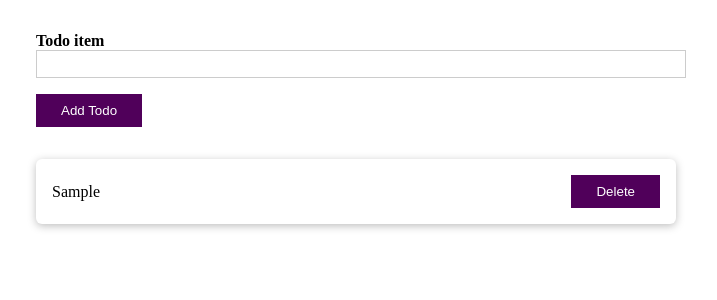
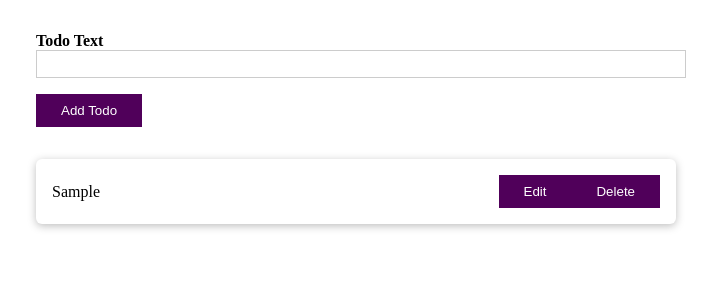
Before and after one commit to shubhanginaik/react_typescript_app, a React (Create React App) app: page / in a window 1280 px wide. Both pictures are taken after typing "Sample" into the empty fields and a click on the button "Add Todo". Shown: the top 300 px of the page, without its empty margins (284-1001 px from the left). Built offline with nearby package versions, Linux system fonts and the light colour scheme.

Commit message:
added edit functionality

```diff
--- a/src/App.tsx
+++ b/src/App.tsx
@@ -1,32 +1,77 @@
-import React,{useState} from 'react';
+import React, { useState } from 'react';
 
 import TodoList from './components/TodoList';
 import NewTodo from './components/NewTodo';
-import {Todo} from './todo.modal';
+import { Todo } from './todo.modal';
 
-const App: React.FC=() =>{
-  //const todos= useState([]);
-  //const todos= [{id:'t1', text: 'Walk 10km'}];
-  const [todos,setTodos]=useState<Todo[]>([]);
-  const todoAddHandler = (text:string) => {
-    setTodos((prevTodos)=>[
-      ...prevTodos,
-    {id: Math.random().toString(), text:text},]);
-  }
+const App: React.FC = () => {
+  const [todoState, setTodoState] = useState<string>('add');
+  const [todo, setTodo] = useState<Todo>({ id: '', text: '' });
+  const [todos, setTodos] = useState<Todo[]>([]);
 
-  const todoDeleteHandler=(todoId: string)=>{
-    setTodos((prevTodos)=>{
-      return prevTodos.filter((todo)=> todo.id !== todoId)
-    })
-  }
-return (
-<div className="App">
-{/* A component that adds todos */}
-<NewTodo onAddTodo={todoAddHandler}/>
-<TodoList items={todos} onDeleteTodo={todoDeleteHandler} />
+  const onSubmitTodo = (text: string) => {
+    if (todoState === 'edit') {
+      setTodos((prevTodos) => {
+        return prevTodos.map((prevTodo) => {
+          if (prevTodo.id === todo.id) {
+            return todo;
+          } else {
+            return prevTodo;
+          }
+        });
+      });
+    } else {
+      setTodos((prevTodos) => [
+        ...prevTodos,
+        { id: Math.random().toString(), text: text },
+      ]);
+    }
+    setTodo((prevTodo) => {
+      return { ...prevTodo, id: '', text: '' };
+    });
+    setTodoState(() => {
+      return '';
+    });
+  };
 
-  </div>
-  )
-}
+  const todoChangeHandler = (text: string) => {
+    setTodo((prevTodo) => {
+      return { ...prevTodo, text: text };
+    });
+  };
+
+  const todoEditHandler = (id: string) => {
+    setTodo((prevTodo) => {
+      const todo = todos.filter((todo) => todo.id === id);
+      const text = todo.length ? todo[0].text : '';
+      return { ...prevTodo, id: id, text: text };
+    });
+    setTodoState(() => {
+      return 'edit';
+    });
+  };
+
+  const todoDeleteHandler = (todoId: string) => {
+    setTodos((prevTodos) => {
+      return prevTodos.filter((prevTodo) => prevTodo.id !== todoId);
+    });
+  };
+
+  return (
+    <div className="App">
+      <NewTodo
+        text={todo.text}
+        state={todoState}
+        onChangeTodo={todoChangeHandler}
+        onSubmitTodo={onSubmitTodo}
+      />
+      <TodoList
+        items={todos}
+        onEditTodo={todoEditHandler}
+        onDeleteTodo={todoDeleteHandler}
+      />
+    </div>
+  );
+};
 
 export default App;
--- a/src/components/NewTodo.tsx
+++ b/src/components/NewTodo.tsx
@@ -1,29 +1,46 @@
-import React,{useRef} from 'react';
+import React, { useRef } from 'react';
 
-import './NewTodo.css'
+import './NewTodo.css';
+
 type NewTodoProps = {
-    onAddTodo:(todoText:string) => void;//function type
+  state: string;
+  text: string;
+  onSubmitTodo: (todoText: string) => void; // function type
+  onChangeTodo: (todoText: string) => void; // function type
 };
 
-const NewTodo: React.FC<NewTodoProps> = (props) =>{
-    const textInputRef= useRef<HTMLInputElement>(null);
-    const todoSubmitHandler =(event:React.FormEvent) =>{
-        event.preventDefault();
-        const enteredText=textInputRef.current!.value
-    if(enteredText.length>0){
-        props.onAddTodo(enteredText);
-        textInputRef.current!.value='';
-    } else{
-        alert('Enter something!')
-    }
-    };
-    return <form  onSubmit={todoSubmitHandler}>
-        <div className="form-control">
-            <label htmlFor="todo-text">Todo item</label>
-            <input type="text" id="todo-text" ref={textInputRef}/>
-        </div>
-        <button type="submit">Add Todo</button>
+const NewTodo: React.FC<NewTodoProps> = (props) => {
+  const textInputRef = useRef<HTMLInputElement>(null);
+
+  const todoSubmitHandler = (event: React.FormEvent) => {
+    event.preventDefault();
+    const enteredText = textInputRef.current!.value.trim();
+    if (enteredText) props.onSubmitTodo(enteredText);
+  };
+
+  const todoChangeHandler = (event: React.ChangeEvent) => {
+    event.preventDefault();
+    props.onChangeTodo((event.target as HTMLInputElement).value);
+  };
+
+  return (
+    <form onSubmit={todoSubmitHandler}>
+      <div className="form-control">
+        <label htmlFor="todo-text">Todo Text</label>
+        <input
+          type="text"
+          id="todo-text"
+          ref={textInputRef}
+          value={props.text}
+          onChange={todoChangeHandler}
+        />
+      </div>
+      <div>
+        {props.state !== 'edit' && <button type="submit">Add Todo</button>}
+        {props.state === 'edit' && <button type="submit">Update Todo</button>}
+      </div>
     </form>
+  );
 };
 
 export default NewTodo;
--- a/src/components/TodoList.tsx
+++ b/src/components/TodoList.tsx
@@ -1,23 +1,29 @@
 import React from 'react';
 
-import './TodoList.css'
-interface TodoListProps{
-    items:{ id:string, text: string}[];
-    onDeleteTodo:(id:string) => void;// function type
+import './TodoList.css';
+
+interface TodoListProps {
+  items: { id: string; text: string }[];
+  onEditTodo: (id: string) => void;
+  onDeleteTodo: (id: string) => void;
 }
 
 const TodoList: React.FC<TodoListProps> = (props) => {
-    // const todos= [{id:'t1', text: 'Walk 10km'}]
   return (
     <ul>
-    {props.items.map((todo) =>(
+      {props.items.map((todo) => (
         <li key={todo.id}>
           <span>{todo.text}</span>
-            <button onClick={props.onDeleteTodo.bind(null, todo.id)}>Delete</button>
+          <div>
+            <button onClick={props.onEditTodo.bind(null, todo.id)}>Edit</button>
+            <button onClick={props.onDeleteTodo.bind(null, todo.id)}>
+              Delete
+            </button>
+          </div>
         </li>
       ))}
     </ul>
-)
-}
+  );
+};
 
 export default TodoList;
```
Lines whose indentation alone changed are shown as unchanged.
